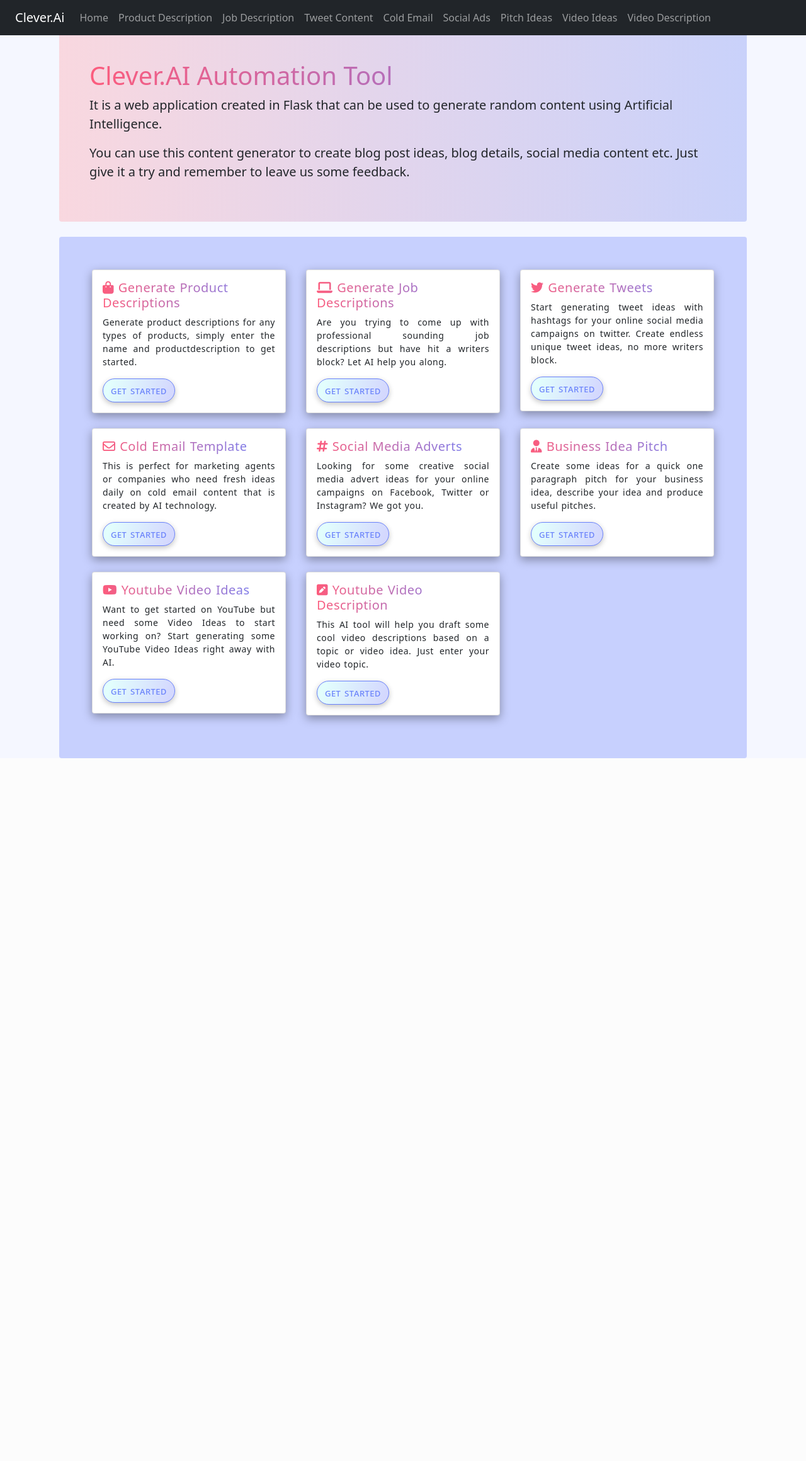
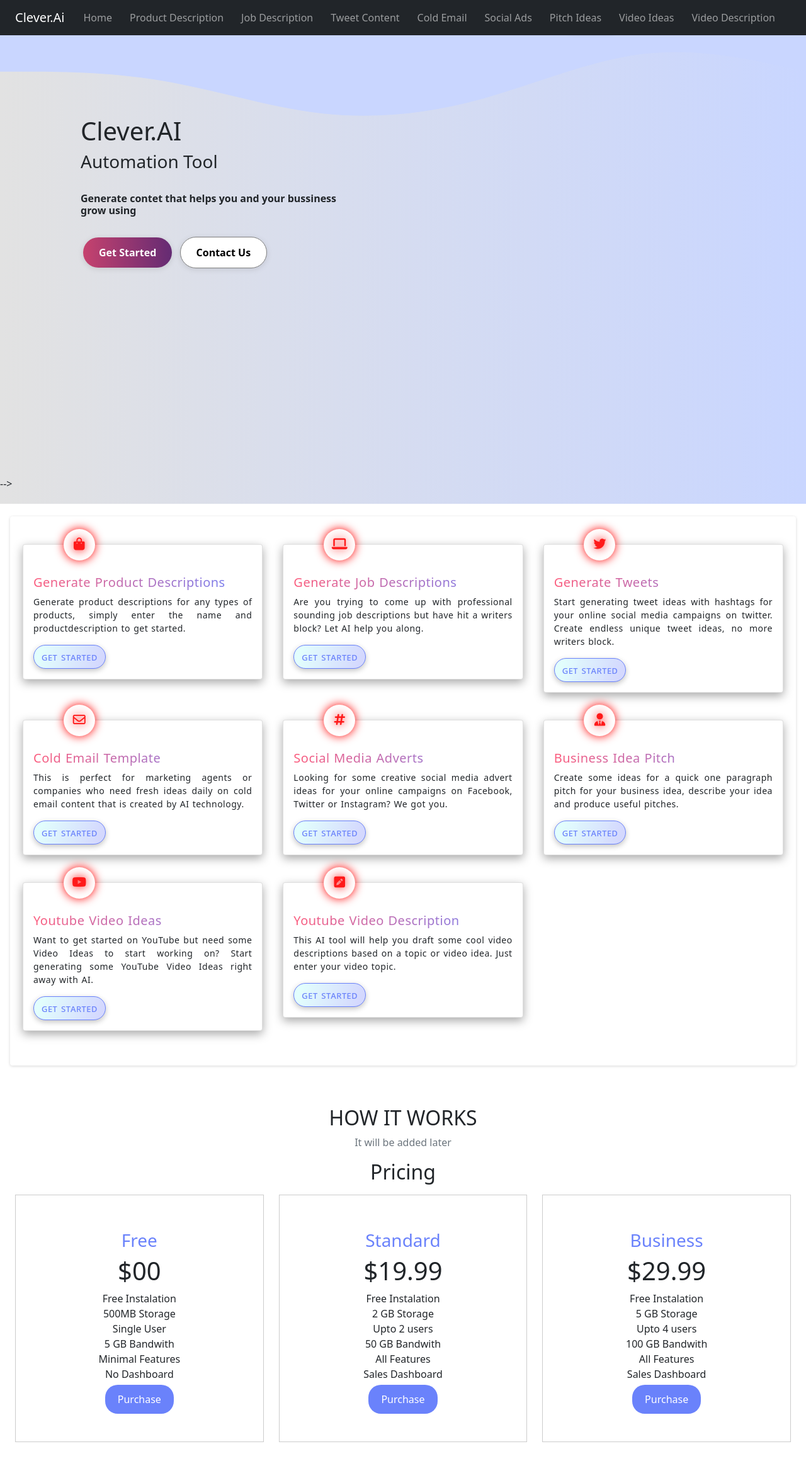
Before and after one commit to sukhendu02/Clever.Ai, a Flask app: page / in a window 1280 px wide. Shown: the whole page at 63% size. Before the commit the page ends 1204 px from the top, so only its background shows below. Run offline with Flask 2, Linux system fonts and the light colour scheme.

Commit message:
Update index.html

```diff
--- a/templates/index.html
+++ b/templates/index.html
@@ -10,72 +10,87 @@
 
     <link rel="stylesheet" href="https://cdnjs.cloudflare.com/ajax/libs/font-awesome/6.2.0/css/all.min.css" integrity="sha512-xh6O/CkQoPOWDdYTDqeRdPCVd1SpvCA9XXcUnZS2FmJNp1coAFzvtCN9BmamE+4aHK8yyUHUSCcJHgXloTyT2A==" crossorigin="anonymous" referrerpolicy="no-referrer" />
 
+
+    <link rel="stylesheet" href="style.css">
     <style>
-        body{
-            background-color: #F5F7FF !important;
-        }
-        .main-heading,h5.card-title{
-             background: linear-gradient(to right, #fc5c7d, #6a82fb);
-             -webkit-background-clip: text;
-            -webkit-text-fill-color: transparent;
-        }
-        .main-heading-container{
-            /* background-color: ; */
-            background: linear-gradient(to right, #fc5c7c36, #6a82fb54);
-
-        }
-        .items-card-container{
-            background-color: #6a82fb56;
-
-        }
-        .card{
-            border: 2px solid #fff;
-            margin: 4px;
-            border-radius: 12px;
-            box-shadow: rgba(0, 0, 0, 0.35) 0px 5px 15px;
 
 
-        }
-        .card:hover{
-            scale: 1.04;
-            transition: ease 400ms ;
-        }
-        .card-body {
-    letter-spacing: 0.5px;
-    word-spacing: 1px;
-
-}
-p.card-text{
-    text-align: justify;
-    font-size: 14px;
-}
-a.btn.btn-primary {
-    background: #fff;
-    /* color: blue; */
-    border: 1px solid ;
-    border-radius: 20px;
-    color: #6a82fb;
-    box-shadow: rgba(0, 0, 0, 0.24) 0px 3px 8px;
-    font-variant: all-petite-caps;
-    font-weight: 500;
-    background-image: linear-gradient( 109.6deg, rgba(156, 252, 247, 0.292) 11.2%, rgba(110, 124, 251, 0.297) 91.1% );
-}
-
-a.btn.btn-primary:hover{
-         background-image: linear-gradient( 109.6deg, rgba(156, 252, 247, 0.854) 11.2%, rgba(110, 124, 251, 0.9) 91.1% );;
-        color: #fff;
-}
     </style>
 </head>
 <body>
-    {% extends 'includes/layout.html' %}
+  <div class="overlay">
+    <div class="svg-container">
+    <svg xmlns="http://www.w3.org/2000/svg" viewBox="0 0 1440 320"><path fill="#c9d6ff" fill-opacity="1" d="M0,128L48,128C96,128,192,128,288,144C384,160,480,192,576,202.7C672,213,768,203,864,176C960,149,1056,107,1152,96C1248,85,1344,107,1392,117.3L1440,128L1440,0L1392,0C1344,0,1248,0,1152,0C1056,0,960,0,864,0C768,0,672,0,576,0C480,0,384,0,288,0C192,0,96,0,48,0L0,0Z"></path></svg>
+  </div>
+  </div>
+
+
+<nav class="navbar navbar-expand-lg">
+  <div class="container-fluid">
+    <a class="navbar-brand" href="#">Brandlogo</a>
+    <button class="navbar-toggler" type="button" data-bs-toggle="collapse" data-bs-target="#navbarNav" aria-controls="navbarNav" aria-expanded="false" aria-label="Toggle navigation">
+      <span class="navbar-toggler-icon"></span>
+    </button>
+    <div class="collapse navbar-collapse" id="navbarNav">
+      <ul class="navbar-nav ">
+        <li class="nav-item">
+          <a class="nav-link"  href="#">Home</a>
+        </li>
+        <li class="nav-item">
+          <a class="nav-link" href="#working">How it Works?</a>
+        </li>
+        <li class="nav-item">
+          <a class="nav-link" href="#">Contact Us</a>
+        </li>
+        <li class="nav-item">
+          <a class="nav-link" href="#">About Us</a>
+        </li>
+        <li class="nav-item">
+          <a class="nav-link" href="#">Login</a>
+        </li>
+        <li class="nav-item">
+          <a class="nav-link" id="register-btn-home" href="#">Register</a>
+        </li>
+
+      </ul>
+    </div>
+  </div>
+</nav>
+
+
+<div class="section-1-landing">
+
+  <div class="img-container">
+  <!-- <img src="./Project_69-07-removebg-preview.png" alt="img" width="450px" height="300px"> -->
+</div>
+  <div class="section-1-text">
+  <h1>Clever.AI</h1>
+  <h3>Automation Tool</h3>
+  <br>
+  <h6 class="fw-bold" style="width: 40%;">Generate contet that helps you and your bussiness grow using</h6>
+<br>
+  <div class="two-btns-container">
+    <button class="btns-section-1" id="get-started-btn">Get Started</button>
+    <button class="btns-section-1" id="contact-btn-landing">Contact Us</button>
+  </div>
+
+</div>
+
+</div>
 
 
 
 
-{% block body %}
-<main class="container">
-    <div class="main-heading-container bg-light p-5 rounded mt-5 mb-4">
+<!-- {% extends 'includes/layout.html' %} -->
+
+
+
+
+<!-- {% block body %} -->
+
+
+<main class="contianer-fluid p-3">
+    <!-- <div class="main-heading-container container bg-light p-5 rounded mt-5 mb-4">
       <h1 class="main-heading">Clever.AI Automation Tool</h1>
       <p class="lead">It is a web application
       created in Flask that can be used to generate random content using Artificial Intelligence.
@@ -83,23 +98,28 @@
       <p class="lead">You can use this content generator to create blog post ideas, blog details, social media content etc. Just
        give it a try and remember to leave us some feedback. </p>
     </div>
+   -->
+
+    <div class="items-card-container p-3 rounded mt-4">
+      <div class="row ">
+
+        <div class="above-cards-section text-center mb-4">
+        <!-- <h6 class="text-light fw-bold">Generate contet that helps you and your bussiness grow using</h6> -->
+        <!-- <h1 class="mt-2 mb-2" id="ai-heading">ARTIFICIAL INTELLIGENCE</h1> -->
+    </div>
+        <!-- One Item Starts Here -->
+        <div class="col-lg-4 card-container  ">
 
 
-    <div class="items-card-container p-5 rounded mt-4">
-      <div class="row">
+          <div class="card">
+             <i class="fa-solid fa-bag-shopping"></i>
 
-
-        <!-- One Item Starts Here -->
-        <div class="col-lg-4 mb-3">
-
-            <!-- <i class="fa-solid fa-user"></i> -->
-          <div class="card">
             <!-- <div class="card-header">
               Product Description
             </div> -->
-            <div class="card-body">
+            <div class="card-body pt-5">
 
-              <h5 class="card-title"><i class="fa-solid fa-bag-shopping"></i>  Generate Product Descriptions </h5>
+              <h5 class="card-title">  Generate Product Descriptions </h5>
               <p class="card-text">Generate product descriptions for any types of products, simply enter the name and productdescription to get started.</p>
               <a href="/product-description" class="btn btn-primary">Get Started</a>
             </div>
@@ -109,13 +129,14 @@
 
 
         <!-- One Item Starts Here -->
-        <div class="col-lg-4 mb-3">
+        <div class="col-lg-4 card-container ">
           <div class="card">
+            <i class="fa-solid fa-laptop"></i>
             <!-- <div class="card-header">
               Job Description
             </div> -->
-            <div class="card-body">
-              <h5 class="card-title"> <i class="fa-solid fa-laptop"></i> Generate Job Descriptions  </h5>
+            <div class="card-body pt-5">
+              <h5 class="card-title">  Generate Job Descriptions  </h5>
               <p class="card-text">Are you trying to come up with professional sounding job descriptions but have hit a writers block? Let AI help you along. </p>
               <a href="/job-description" class="btn btn-primary">Get Started</a>
             </div>
@@ -125,13 +146,14 @@
 
 
         <!-- One Item Starts Here -->
-        <div class="col-lg-4 mb-3">
+        <div class="col-lg-4 card-container ">
           <div class="card">
+            <i class="fa-brands fa-twitter"></i>
             <!-- <div class="card-header">
               Tweet Ideas
             </div> -->
-            <div class="card-body">
-              <h5 class="card-title"> <i class="fa-brands fa-twitter"></i> Generate Tweets  </h5>
+            <div class="card-body pt-5">
+              <h5 class="card-title"> Generate Tweets  </h5>
               <p class="card-text">Start generating tweet ideas with hashtags for your online social media campaigns on twitter. Create endless unique tweet ideas, no more writers block. </p>
               <a href="/tweet-ideas" class="btn btn-primary">Get Started</a>
             </div>
@@ -141,13 +163,14 @@
 
 
         <!-- One Item Starts Here -->
-        <div class="col-lg-4 mb-3">
+        <div class="col-lg-4 card-container ">
           <div class="card">
+            <i class="fa-regular fa-envelope"></i>
             <!-- <div class="card-header">
               Cold Emails
             </div> -->
-            <div class="card-body">
-              <h5 class="card-title"> <i class="fa-regular fa-envelope"></i> Cold Email Template  </h5>
+            <div class="card-body pt-5">
+              <h5 class="card-title">  Cold Email Template  </h5>
               <p class="card-text">This is perfect for marketing agents or companies who need fresh ideas daily on cold email content that is created by AI technology. </p>
               <a href="/cold-emails" class="btn btn-primary">Get Started</a>
             </div>
@@ -157,13 +180,14 @@
 
 
         <!-- One Item Starts Here -->
-        <div class="col-lg-4 mb-3">
+        <div class="col-lg-4 card-container ">
           <div class="card">
+            <i class="fa-solid fa-hashtag"></i>
             <!-- <div class="card-header">
               Social Media
             </div> -->
-            <div class="card-body">
-              <h5 class="card-title"> <i class="fa-solid fa-hashtag"></i> Social Media Adverts  </h5>
+            <div class="card-body pt-5">
+              <h5 class="card-title">  Social Media Adverts  </h5>
               <p class="card-text">Looking for some creative social media advert ideas for your online campaigns on Facebook, Twitter or Instagram? We got you. </p>
               <a href="/social-media" class="btn btn-primary">Get Started</a>
             </div>
@@ -173,13 +197,14 @@
 
 
         <!-- One Item Starts Here -->
-        <div class="col-lg-4 mb-3">
+        <div class="col-lg-4 card-container ">
           <div class="card">
+            <i class="fa-solid fa-user-tie"></i>
             <!-- <div class="card-header">
               Business Pitch
             </div> -->
-            <div class="card-body">
-              <h5 class="card-title"> <i class="fa-solid fa-user-tie"></i> Business Idea Pitch  </h5>
+            <div class="card-body pt-5">
+              <h5 class="card-title">  Business Idea Pitch  </h5>
               <p class="card-text"> Create some ideas for a quick one paragraph pitch for your business idea, describe your idea and produce useful pitches. </p>
               <a href="/business-pitch" class="btn btn-primary">Get Started</a>
             </div>
@@ -189,13 +214,14 @@
 
 
         <!-- One Item Starts Here -->
-        <div class="col-lg-4 mb-3">
+        <div class="col-lg-4 card-container ">
           <div class="card">
+            <i class="fa-brands fa-youtube"></i>
             <!-- <div class="card-header">
               Youtube Videos
             </div> -->
-            <div class="card-body">
-              <h5 class="card-title"> <i class="fa-brands fa-youtube"></i> Youtube Video Ideas  </h5>
+            <div class="card-body pt-5">
+              <h5 class="card-title"> Youtube Video Ideas  </h5>
               <p class="card-text"> Want to get started on YouTube but need some Video Ideas to start working on? Start generating some YouTube Video Ideas right away with AI. </p>
               <a href="/video-ideas" class="btn btn-primary">Get Started</a>
             </div>
@@ -204,13 +230,14 @@
         <!-- One Item Ends here -->
 
         <!-- One Item Starts Here -->
-        <div class="col-lg-4 mb-3">
+        <div class="col-lg-4 card-container ">
           <div class="card">
+            <i class="fa-solid fa-square-pen"></i>
             <!-- <div class="card-header">
               Youtube Videos
             </div> -->
-            <div class="card-body">
-              <h5 class="card-title"> <i class="fa-solid fa-square-pen"></i> Youtube Video Description  </h5>
+            <div class="card-body pt-5">
+              <h5 class="card-title">  Youtube Video Description  </h5>
               <p class="card-text"> This AI tool will help you draft some cool video descriptions based on a topic or video idea. Just enter your video topic. </p>
               <a href="/video-description" class="btn btn-primary">Get Started</a>
             </div>
@@ -220,7 +247,100 @@
 
       </div>
     </div>
+
+
+
+
   </main>
+
+
+
+  <div class="container-fluid mt-5">
+    <div class="working-section" id="working">
+        <h2 class="text-center">HOW IT WORKS</h2>
+
+        <div class="description text-secondary text-center">
+            It will be added later
+        </div>
+    </div>
+  </div>
+
+
+<div class="container-fluid">
+
+  <h2 class="text-center mb-3 mt-3">Pricing</h2>
+  <div class="row pricing-tables">
+
+    <div class="col-lg-4 col-md-4 col-xs-12 col-sm-10 mx-auto">
+    <div class="pricing-table text-center">
+    <div class="pricing-details">
+    <h3  class="subscription-type">Free</h3>
+    <h1><span>$</span>00</h1>
+    <ul class="pricing-box-ul">
+    <li>Free Instalation</li>
+    <li>500MB Storage</li>
+    <li>Single User</li>
+    <li>5 GB Bandwith</li>
+    <li>Minimal Features</li>
+    <li>No Dashboard</li>
+    </ul>
+    </div>
+    <div class="plan-button">
+    <a href="#" class="purchase-btn">Purchase</a>
+    </div>
+    </div>
+    </div>
+
+
+    <div class="col-lg-4 col-md-4 col-xs-12 col-sm-10 mx-auto">
+    <div class="pricing-table text-center">
+    <div class="pricing-details">
+    <h3 class="subscription-type">Standard</h3>
+    <h1><span>$</span>19.99</h1>
+    <ul class="pricing-box-ul">
+    <li>Free Instalation</li>
+    <li>2 GB Storage</li>
+    <li>Upto 2 users</li>
+    <li>50 GB Bandwith</li>
+    <li>All Features</li>
+    <li>Sales Dashboard</li>
+    </ul>
+    </div>
+    <div class="plan-button">
+    <a href="#" class="purchase-btn">Purchase</a>
+    </div>
+    </div>
+    </div>
+
+
+    <div class="col-lg-4 col-md-4 col-xs-12 col-sm-10 mx-auto">
+    <div class="pricing-table text-center">
+    <div class="pricing-details">
+    <h3 class="subscription-type">Business</h3>
+    <h1><span>$</span>29.99</h1>
+    <ul class="pricing-box-ul">
+    <li>Free Instalation</li>
+    <li>5 GB Storage</li>
+    <li>Upto 4 users</li>
+    <li>100 GB Bandwith</li>
+    <li>All Features</li>
+    <li>Sales Dashboard</li>
+    </ul>
+    </div>
+    <div class="plan-button">
+    <a href="#" class="purchase-btn">Purchase</a>
+    </div>
+    </div>
+    </div>
+
+    </div>
+</div>
+
   {% endblock %}
+
+
+  <script src="https://cdn.jsdelivr.net/npm/@popperjs/core@2.11.6/dist/umd/popper.min.js" integrity="sha384-oBqDVmMz9ATKxIep9tiCxS/Z9fNfEXiDAYTujMAeBAsjFuCZSmKbSSUnQlmh/jp3" crossorigin="anonymous"></script>
+  <script src="https://cdn.jsdelivr.net/npm/bootstrap@5.2.2/dist/js/bootstrap.min.js" integrity="sha384-IDwe1+LCz02ROU9k972gdyvl+AESN10+x7tBKgc9I5HFtuNz0wWnPclzo6p9vxnk" crossorigin="anonymous"></script>
+
 </body>
 </html>
```
